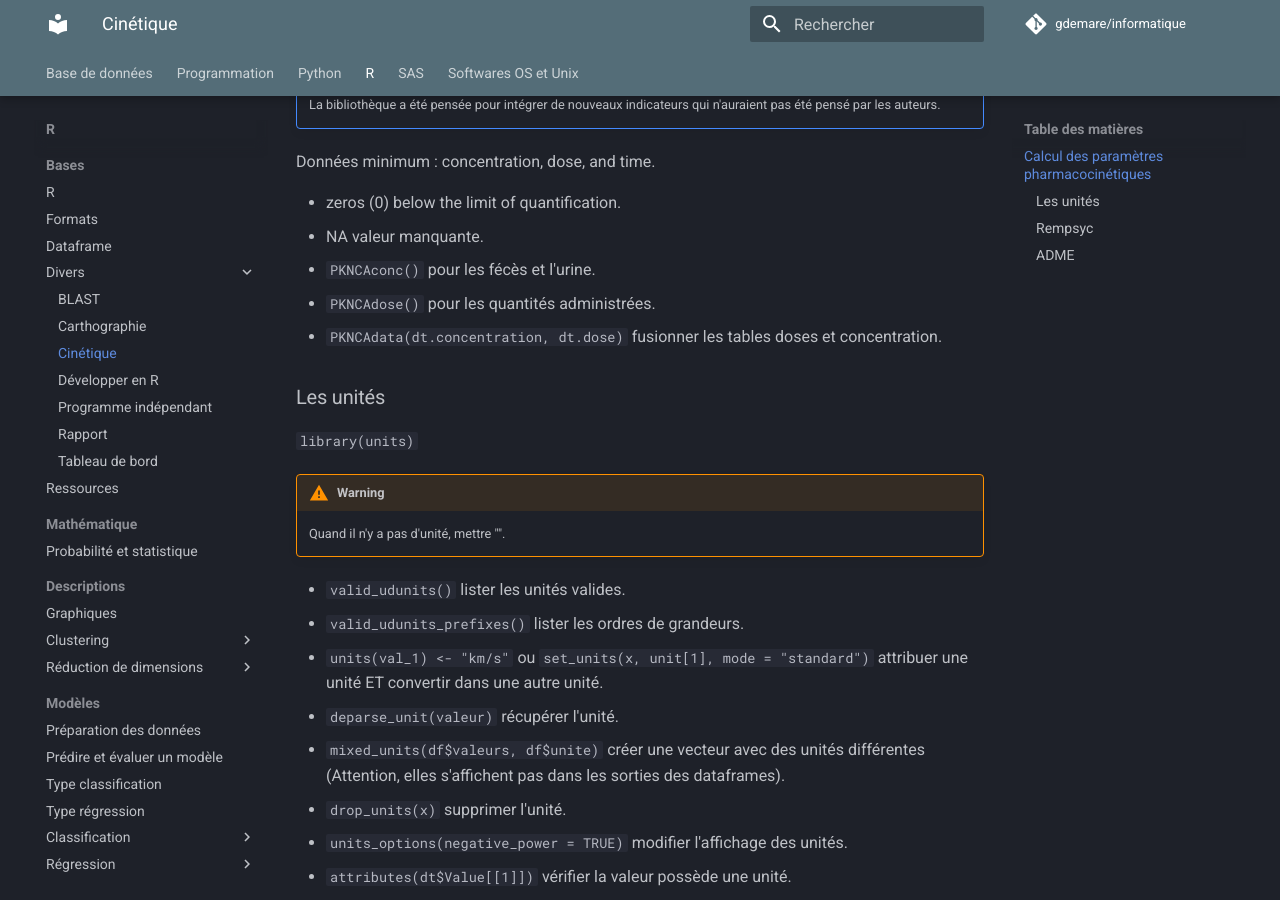
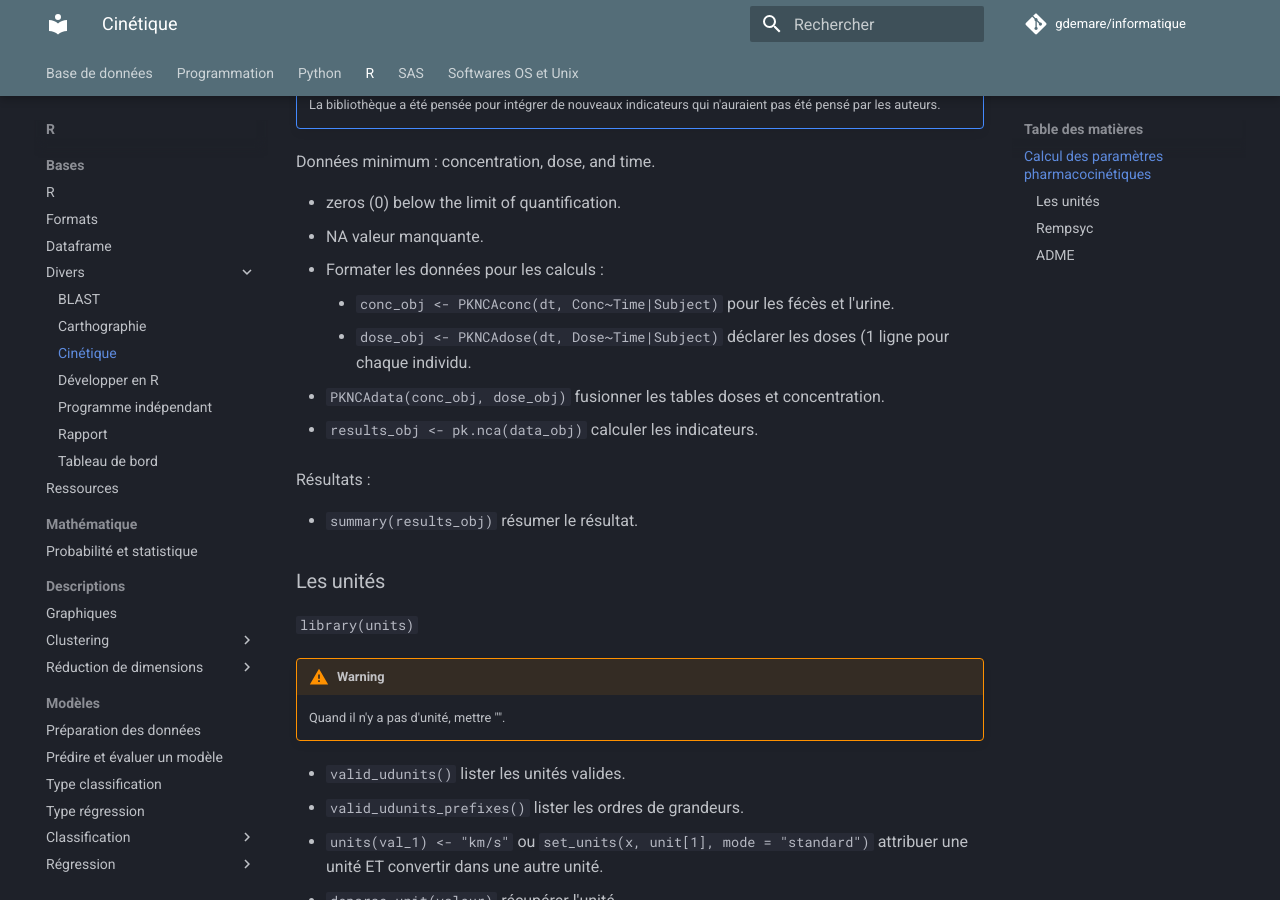
Before and after one commit to gdemare/Informatique, an MkDocs documentation site: the page built from docs/r/cinetique_r.md, in a window 1280 px wide and 900 px high, scrolled down 361 px. Built offline with MkDocs 1.6.1 and Material for MkDocs 9.7.7, drawn with Linux system fonts in a browser that asks for light colours; comment, search, counter and statistics services are not loaded.

Commit message:
Update cinetique_r.md

```diff
--- a/docs/r/cinetique_r.md
+++ b/docs/r/cinetique_r.md
@@ -12,9 +12,18 @@ Données minimum : concentration, dose, and time.
 * zeros (0) below the limit of quantification.
 * NA valeur manquante.
 
-* `PKNCAconc()` pour les fécès et l'urine.
-* `PKNCAdose()` pour les quantités administrées.
-* `PKNCAdata(dt.concentration, dt.dose)` fusionner les tables doses et concentration.
+1. Formater les données pour les calculs :
+
+    * `conc_obj <- PKNCAconc(dt, Conc~Time|Subject)` pour les fécès et l'urine.
+    * `dose_obj <- PKNCAdose(dt, Dose~Time|Subject)` déclarer les doses (1 ligne pour chaque individu.
+
+2. `PKNCAdata(conc_obj, dose_obj)` fusionner les tables doses et concentration.
+
+3. `results_obj <- pk.nca(data_obj)` calculer les indicateurs.
+
+Résultats :
+
+* `summary(results_obj)` résumer le résultat.
 
 ### Les unités
 
```
